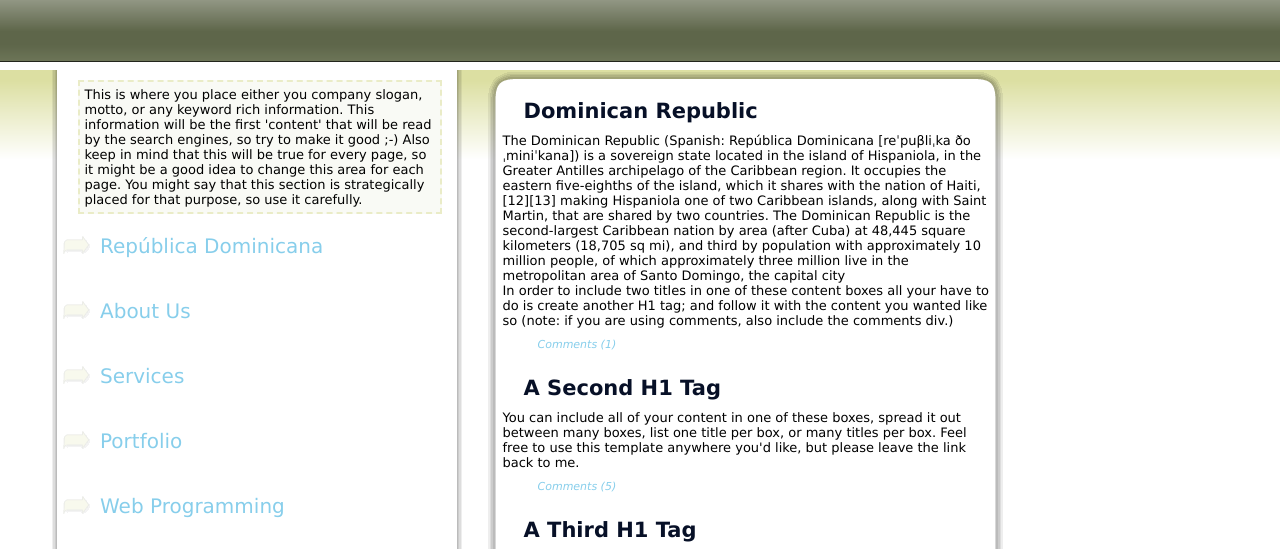
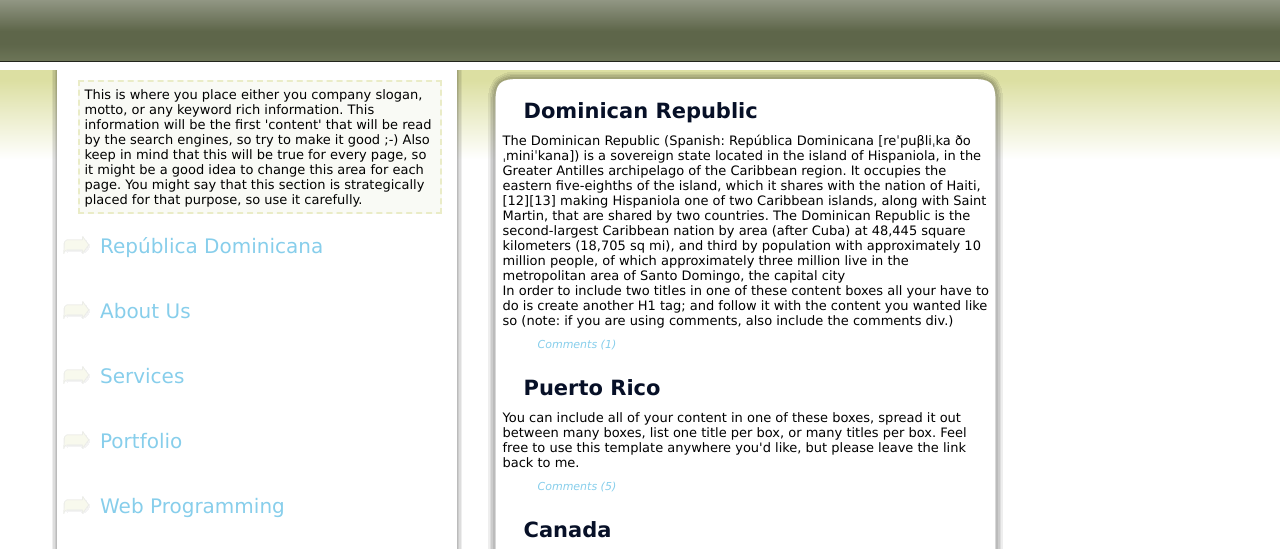
Before and after one commit to jeffrygonzalezgarcia/SSGit, a plain HTML site: page index.html in a window 1280 px wide. Shown: the part 209-758 px from the top of the page. Drawn offline with Linux system fonts and the light colour scheme.

Commit message:
Se agregaron dos paises mas al template pero solo sus nombres de titulo.

```diff
--- a/index.html
+++ b/index.html
@@ -44,14 +44,14 @@
                         <br />
 
 
-            <h1>A Second H1 Tag</h1>
+            <h1>Puerto Rico</h1>
             <p>You can include all of your content in one of these boxes, spread it out between many boxes, list one title per box, or many titles per box.   Feel free to use this template anywhere you'd like, but please leave the link back to me.  </p>
 
                                     <div class="comments"><a href="#">Comments (5)</a></div>
                                     <br />
 
 
-            <h1>A Third H1 Tag</h1>
+            <h1>Canada</h1>
             <p>You can include all of your content in one of these boxes, spread it out between many boxes, list one title per box, or many titles per box.   Feel free to use this template anywhere you'd like, but please leave the link back to me.  </p>
 
 
```
